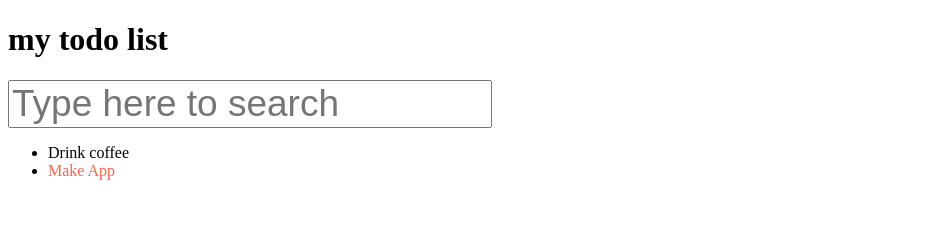
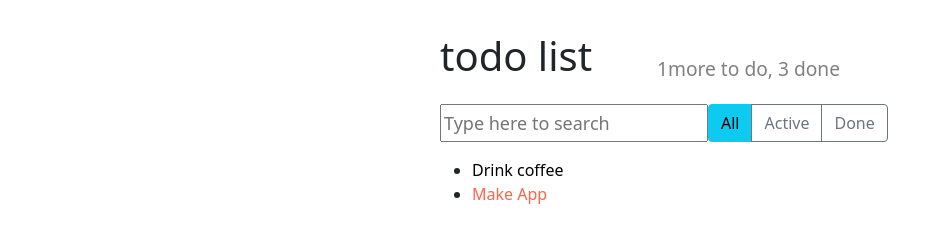
Before and after one commit to Slava40000/ReactTodo, a React app: page / in a window 1280 px wide. Shown: the whole page, without its empty margins (0-943 px from the left). Built offline with nearby package versions, Linux system fonts and the light colour scheme.

Commit message:
big changes commit

```diff
--- a/public/index.html
+++ b/public/index.html
@@ -2,8 +2,12 @@
 <html lang="en">
   <head>
     <meta charset="utf-8" />
+    <meta name="viewport" content="width=device-width, initial-scale=1" />
 
-    <meta name="viewport" content="width=device-width, initial-scale=1" />
+    <link rel="stylesheet"
+     href="https://cdn.jsdelivr.net/npm/bootstrap@5.1.3/dist/css/bootstrap.min.css">
+    <link rel="stylesheet"
+     href="https://cdn.jsdelivr.net/npm/@fortawesome/fontawesome-free@5.15.4/css/fontawesome.min.css">
 
     <title>todo2 App</title>
   </head>
--- /dev/null
+++ b/src/components/app-heder/app-header.css
@@ -0,0 +1,12 @@
+.app-header {
+    align-items: flex-end;
+  }
+
+  .app-header h1 {
+    flex-grow: 1;
+  }
+
+  .app-header h2 {
+    font-size: 1.2rem;
+    color: grey;
+  }
--- /dev/null
+++ b/src/components/app-heder/app-header.js
@@ -0,0 +1,13 @@
+import React from "react";
+import './app-header.css';
+
+const AppHeader = ({toDo, done}) => {
+    return (
+      <div className="app-header d-flex">
+      <h1> todo list</h1>
+      <h2> {toDo}more to do, {done} done</h2>
+      </div>
+    )
+  };
+
+  export default AppHeader;
--- /dev/null
+++ b/src/components/app-heder/index.js
@@ -0,0 +1,3 @@
+import AppHeader from "./app-header";
+
+export default AppHeader;
--- /dev/null
+++ b/src/components/app/app.css
@@ -0,0 +1,8 @@
+.todo-app {
+    margin: 2rem auto 0 auto;
+    max-width: 400px;
+  }
+
+  .top-panel {
+    margin: 1rem 0;
+  }
--- /dev/null
+++ b/src/components/app/app.js
@@ -0,0 +1,40 @@
+import React, { Component } from "react";
+
+import AppHeader from "../app-heder";
+import ItemStatusFilter from "../item-status-filter";
+import SearchPanel from "../search-panel";
+import TodoList from "../todo-list";
+
+import './app.css';
+
+export default class App extends Component {
+    state = {
+        todoData: [
+            { label: 'Drink coffee', important: false, id: 1 },
+            { label: 'Make App', important: true, id: 2 },
+            { label: 'Have a lunch', important: false, id: 3 },
+        ]
+    }
+
+    deleteItem = (id)=> {
+        console.log(id)
+    };
+
+    render() {
+        return (
+            <div className="todo-app" >
+                <AppHeader toDo={1} done={3} />
+
+                <div className="top-panel d-flex">
+                    <SearchPanel />
+                    <ItemStatusFilter />
+                </div>
+
+                <TodoList todos={this.state.todoData}
+                    onDeleted={(id) => console.log('del', id)} />
+            </div>
+        )
+    }
+
+
+};
--- /dev/null
+++ b/src/components/app/index.js
@@ -0,0 +1,3 @@
+import App from "./app";
+
+export default App;
--- /dev/null
+++ b/src/components/item-status-filter/index.js
@@ -0,0 +1,3 @@
+import ItemStatusFilter from "./item-status-filter";
+
+export default ItemStatusFilter;
--- /dev/null
+++ b/src/components/item-status-filter/item-status-filter.js
@@ -0,0 +1,21 @@
+// import { render } from "@testing-library/react";
+import React from "react";
+
+import './item-status-filter.css';
+
+
+export default class ItemStatusFilter extends React.Component{
+
+render(){
+    return (
+        <div className="btn-group">
+            <button type="button"
+                className="btn btn-info">All</button>
+            <button type="button"
+                className="btn btn-outline-secondary">Active</button>
+            <button type="button"
+                className="btn btn-outline-secondary">Done</button>
+        </div>
+    )
+}
+}
--- /dev/null
+++ b/src/components/search-panel/index.js
@@ -0,0 +1,3 @@
+import SearchPanel from "./serch-panel";
+
+export default SearchPanel;
--- /dev/null
+++ b/src/components/search-panel/serch-panel.js
@@ -0,0 +1,15 @@
+import React from "react";
+
+const SearchPanel = () => {
+    const searchText = 'Type here to search';
+    const searchStyle = {
+      fontSize: '18px'
+    };
+    return (
+      <input
+      style={searchStyle}
+      placeholder={searchText} />
+    )
+  };
+
+  export default SearchPanel;
--- /dev/null
+++ b/src/components/todo-list-item/index.js
@@ -0,0 +1,3 @@
+import TodoListItem from "./todo-list-item";
+
+export default TodoListItem;
--- /dev/null
+++ b/src/components/todo-list/index.js
@@ -0,0 +1,3 @@
+import TodoList from "./todo-list";
+
+export default TodoList;
--- /dev/null
+++ b/src/components/todo-list/todo-list.css
@@ -0,0 +1,3 @@
+.todo-list .list-group-item {
+    padding: .25rem .75rem;
+  }
--- /dev/null
+++ b/src/components/todo-list/todo-list.js
@@ -0,0 +1,25 @@
+import React from "react";
+import TodoListItem from '../todo-list-item'
+import './todo-list.css';
+
+const TodoList = ({ todos,onDeleted }) => {
+
+    const elements = todos.map((item) => {
+        const { id, ...itemProps } = item;
+
+        return (
+            <li key={id} className="list-group-item">
+                <TodoListItem {...itemProps}
+                onDeleted={()=> onDeleted(id)}/>
+            </li>
+        );
+    });
+
+    return (
+        <ul className="list-group todo-list">
+            {elements}
+        </ul>
+    );
+};
+
+export default TodoList;
--- a/src/index.js
+++ b/src/index.js
@@ -1,29 +1,7 @@
 import React from "react";
 import ReactDOM from "react-dom";
 
-import AppHeader from "./components/app-header";
-import SearchPanel from "./components/serch-panel";
-import TodoList from "./components/todo-list";
-
-
-
-const App = () => {
-
-  const todoData = [
-    {label: 'Drink coffee', important: false},
-    {label: 'Make App', important: true},
-    {label: 'Have a lunch', important: false},
-  ];
-
-  return (
-    <div>
-      <AppHeader />
-      <SearchPanel />
-      <TodoList todos={todoData}/>
-    </div>
-  )
-};
-
+import App from './components/app';
 
 
 ReactDOM.render(<App />, document.getElementById('root'));
```
Also changed, not shown: src/components/todo-list-item/todo-list-item.css (added, +24 -0 lines), src/components/todo-list-item/todo-list-item.js (added, +62 -0 lines), README.md, src/components/item-status-filter/item-status-filter.css (added).
